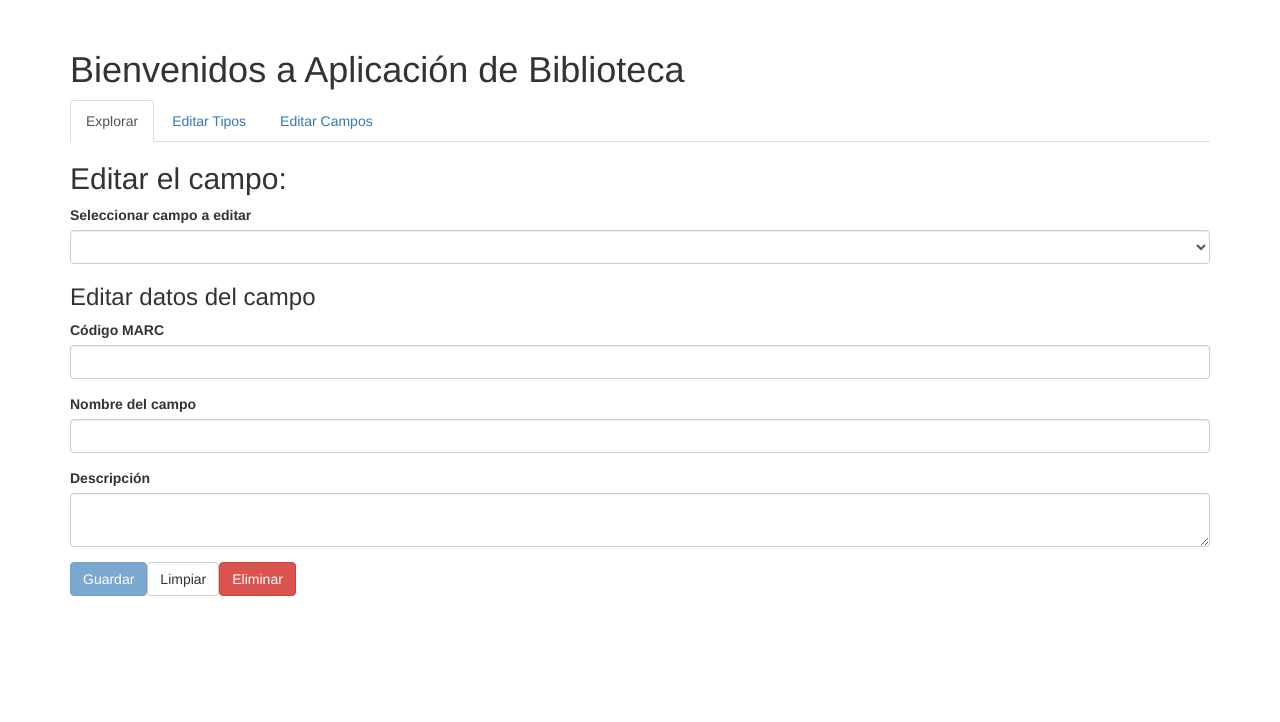
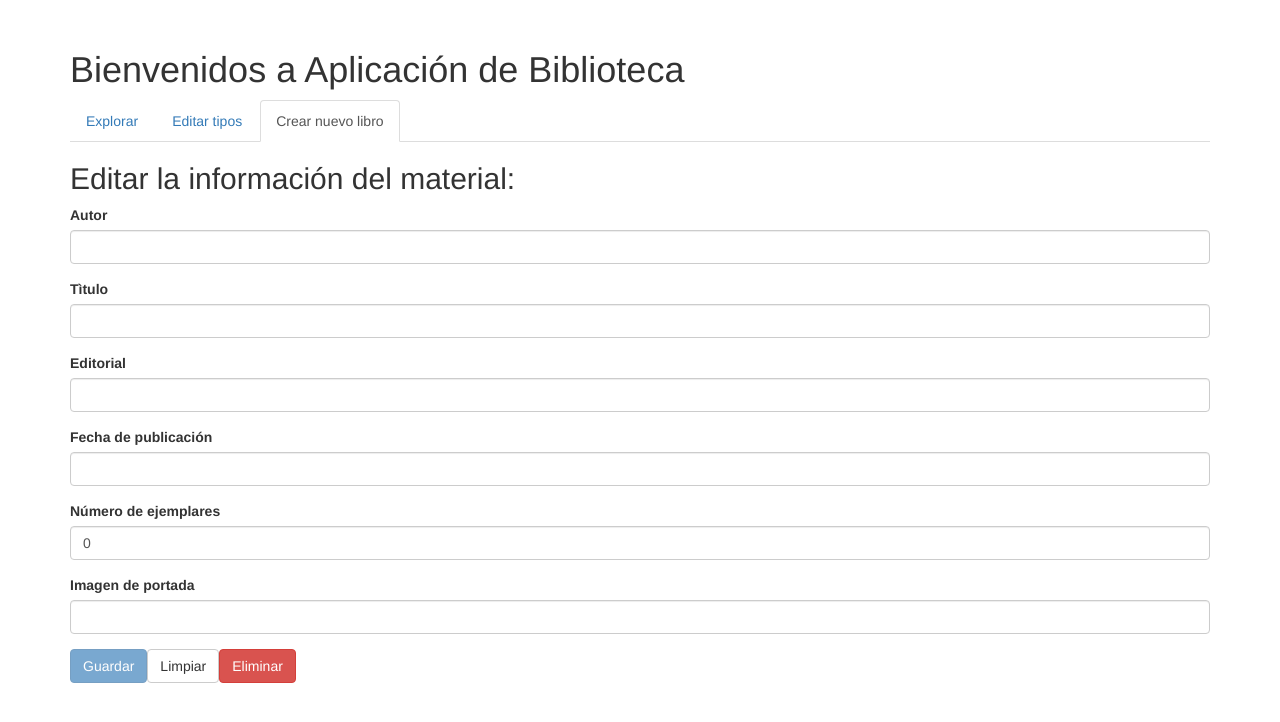
Before and after one commit to jcdelgadoramos/libraryproject, an Angular app: page /edit/new in a window 1280 px wide. Shown: the top 722 px of the page. Built offline with nearby package versions, Linux system fonts and the light colour scheme.

Commit message:
Guardado y actualización de los libros

```diff
--- a/src/app/app.component.html
+++ b/src/app/app.component.html
@@ -4,11 +4,14 @@
     <div class="row-col-xs">
       <h1>Bienvenidos a {{title}}</h1>
       <ul class="nav nav-tabs">
-        <li role="presentation" class="active"><a href="#">Explorar</a></li>
-        <li role="presentation"><a href="#">Editar Tipos</a></li>
-        <li role="presentation"><a href="#">Editar Campos</a></li>
+          <li role="presentation" routerLinkActive="active" [routerLinkActiveOptions]="{exact: true}">
+            <a routerLink="/">Explorar</a></li>
+          <li role="presentation" routerLinkActive="active" [routerLinkActiveOptions]="{exact: true}">
+            <a routerLink="/field">Editar tipos</a></li>
+          <li role="presentation" routerLinkActive="active" [routerLinkActiveOptions]="{exact: true}">
+            <a routerLink="/edit/new">Crear nuevo libro</a></li>
       </ul>
-      <app-field></app-field>
+      <router-outlet></router-outlet>
     </div>
   </div>
 </div>
--- a/src/app/book.service.ts
+++ b/src/app/book.service.ts
@@ -46,6 +46,50 @@ export class BookService {
     }
   ];
 
-  constructor() { }
+  numberOfBooks;
+
+  constructor() {
+    this.numberOfBooks = this.availableBooks.length + 1;
+  }
+
+  mapBook(id_book) {
+    const pos = this.availableBooks.findIndex((book) => {
+      return book.id_book == id_book;
+    });
+    if (pos !== -1) {
+      return this.availableBooks[pos];
+    } else {
+      return { id_book: id_book,
+        numero_ejemplares: 0,
+        autor: '',
+        titulo: '',
+        editorial: '',
+        fecha_publicacion: '',
+        portada: ''
+      }
+    }
+  }
+
+  submitBook(id_book, autor, titulo, editorial,fecha_publicacion, numero_ejemplares, portada) {
+    const pos = this.availableBooks.findIndex((book) => {
+      return book.id_book == id_book;
+    })
+    if (pos !== -1) {
+      this.availableBooks[pos].autor = autor;
+      this.availableBooks[pos].titulo = titulo;
+      this.availableBooks[pos].fecha_publicacion = fecha_publicacion;
+      this.availableBooks[pos].numero_ejemplares = numero_ejemplares;
+      this.availableBooks[pos].portada = portada;
+    } else {
+      const newBook = { id_book: this.numberOfBooks++,
+                        autor: autor,
+                        titulo: titulo,
+                        editorial: editorial,
+                        fecha_publicacion: fecha_publicacion,
+                        numero_ejemplares: numero_ejemplares,
+                        portada: portada };
+      this.availableBooks.push(newBook);
+    }
+  }
 
 }
--- a/src/app/material-edit/material-edit.component.html
+++ b/src/app/material-edit/material-edit.component.html
@@ -1,26 +1,68 @@
 <h2>Editar la información del material:</h2>
-<form>
+<form (ngSubmit)="onSubmit(form)" #form="ngForm">
   <div class="form-group">
+    <input type="hidden" id="id_book" name="id_book" [ngModel]="selectedBook.id_book">
+
     <label for="autor">Autor</label>
-    <input type="text" id="autor" name="autor" class="form-control" [(ngModel)]="selectedMarc.autor">
+    <input  type="text"
+            id="autor"
+            name="autor"
+            class="form-control"
+            [ngModel]="selectedBook.autor"
+            required
+            #autorCtrl="ngModel">
+    <span class="help-block" *ngIf="autorCtrl.invalid && autorCtrl.touched">Campo obligatorio</span>
   </div>
   <div class="form-group">
     <label for="titulo">Tìtulo</label>
-    <input type="text" id="titulo" name="titulo" class="form-control" [(ngModel)]="selectedMarc.titulo">
+    <input  type="text"
+            id="titulo"
+            name="titulo"
+            class="form-control"
+            [ngModel]="selectedBook.titulo"
+            required
+            #tituloCtrl="ngModel">
+    <span class="help-block" *ngIf="tituloCtrl.invalid && tituloCtrl.touched">Campo obligatorio</span>
   </div>
   <div class="form-group">
     <label for="editorial">Editorial</label>
-    <input type="text" id="editorial" name="editorial" class="form-control" [(ngModel)]="selectedMarc.editorial">
+    <input  type="text"
+            id="editorial"
+            name="editorial"
+            class="form-control"
+            [ngModel]="selectedBook.editorial">
   </div>
   <div class="form-group">
     <label for="fecha_publicacion">Fecha de publicación</label>
-    <input type="text" id="fecha_publicacion" name="fecha_publicacion" class="form-control" [(ngModel)]="selectedMarc.fecha_publicacion">
+    <input  type="text"
+            id="fecha_publicacion"
+            name="fecha_publicacion"
+            class="form-control"
+            [ngModel]="selectedBook.fecha_publicacion"
+            required
+            #fecha_publicacionCtrl="ngModel">
+    <span class="help-block" *ngIf="fecha_publicacionCtrl.invalid && fecha_publicacionCtrl.touched">Campo obligatorio</span>
+  </div>
+  <div class="form-group">
+    <label for="numero_ejemplares">Número de ejemplares</label>
+    <input  type="text"
+            id="numero_ejemplares"
+            name="numero_ejemplares"
+            class="form-control"
+            [ngModel]="selectedBook.numero_ejemplares"
+            required
+            #numero_ejemplaresCtrl="ngModel">
+    <span class="help-block" *ngIf="numero_ejemplaresCtrl.invalid && numero_ejemplaresCtrl.touched">Campo obligatorio</span>
   </div>
   <div class="form-group">
     <label for="portada">Imagen de portada</label>
-    <input type="text" id="portada" name="portada" class="form-control" [(ngModel)]="selectedMarc.portada">
+    <input  type="text"
+            id="portada"
+            name="portada"
+            class="form-control"
+            [ngModel]="selectedBook.portada">
   </div>
-  <button type="submit" class='btn btn-primary'>Guardar</button>
+  <button type="submit" class='btn btn-primary' [disabled]="form.invalid">Guardar</button>
   <button type="reset" class='btn btn-default'>Limpiar</button>
   <button type="button" class='btn btn-danger'>Eliminar</button>
 </form>
--- a/src/app/material-edit/material-edit.component.ts
+++ b/src/app/material-edit/material-edit.component.ts
@@ -1,4 +1,6 @@
 import { Component, OnInit } from '@angular/core';
+import { ActivatedRoute } from '@angular/router';
+import { BookService } from '../book.service';
 
 @Component({
   selector: 'app-material-edit',
@@ -7,9 +9,45 @@ import { Component, OnInit } from '@angular/core';
 })
 export class MaterialEditComponent implements OnInit {
 
-  constructor() { }
+  activatedRoute: ActivatedRoute;
+  bookService: BookService;
+  selectedBook = {  id_book: null,
+                    numero_ejemplares: null,
+                    autor: '',
+                    titulo: '',
+                    editorial: '',
+                    fecha_publicacion: '',
+                    portada: ''
+  };
+
+  constructor(activatedRoute: ActivatedRoute, bookService: BookService) {
+    this.activatedRoute = activatedRoute;
+    this.bookService = bookService;
+  }
 
   ngOnInit() {
+    this.activatedRoute.paramMap.subscribe(
+      (params) => {
+        let id= +this.activatedRoute.snapshot.params["id"];
+        //console.log(params['id']);
+        console.log(id);
+        this.selectedBook = this.bookService.mapBook(id);
+      }
+    );
+  }
+
+
+  onSubmit(submittedForm) {
+    if (submittedForm.invalid) {
+      return;
+    }
+    this.bookService.submitBook(submittedForm.value.id_book,
+                                submittedForm.value.autor,
+                                submittedForm.value.titulo,
+                                submittedForm.value.editorial,
+                                submittedForm.value.fecha_publicacion,
+                                submittedForm.value.numero_ejemplares,
+                                submittedForm.value.portada);
   }
 
 }
--- /dev/null
+++ b/src/app/material-full/material-full.component.html
@@ -0,0 +1,3 @@
+<p>
+  material-full works!
+</p>
--- /dev/null
+++ b/src/app/material-full/material-full.component.ts
@@ -0,0 +1,38 @@
+import { Component, OnInit } from '@angular/core';
+import { ActivatedRoute } from '@angular/router';
+import { BookService } from '../book.service';
+
+@Component({
+  selector: 'app-material-full',
+  templateUrl: './material-full.component.html',
+  styleUrls: ['./material-full.component.css']
+})
+export class MaterialFullComponent implements OnInit {
+  id;
+  activatedRoute: ActivatedRoute;
+  bookService: BookService;
+  selectedBook = {  id_book: null,
+                    numero_ejemplares: null,
+                    autor: '',
+                    titulo: '',
+                    editorial: '',
+                    fecha_publicacion: '',
+                    portada: ''
+  };
+
+  constructor(activatedRoute: ActivatedRoute, bookService: BookService) {
+    this.activatedRoute = activatedRoute;
+    this.bookService = bookService;
+  }
+
+  ngOnInit() {
+    this.activatedRoute.params.subscribe(
+      (params) => {
+        this.id = +params['id_book'];
+        console.log(params['id_book']);
+        this.selectedBook = this.bookService.mapBook(params.id_book);
+      }
+    );
+  }
+
+}
--- a/src/app/material/material.component.html
+++ b/src/app/material/material.component.html
@@ -6,8 +6,8 @@
         <h4>{{ book.autor }}</h4>
         <p>{{ book.numero_ejemplares }} ejemplares</p>
         <p>
-            <button class="btn btn-primary">Ver detalles</button>
-            <button class="btn btn-default">Editar</button>
+            <button class="btn btn-primary" routerLink="/book/{{ book.id_book }}">Ver detalles</button>
+            <button class="btn btn-default" routerLink="/edit/{{ book.id_book }}">Editar</button>
         </p>
     </div>
     </div>
```
Also changed, not shown: src/app/app.module.ts (+23 -1 lines), src/app/material-full/material-full.component.css (added), 1 other file (tests, documents, lock files or other folders).
